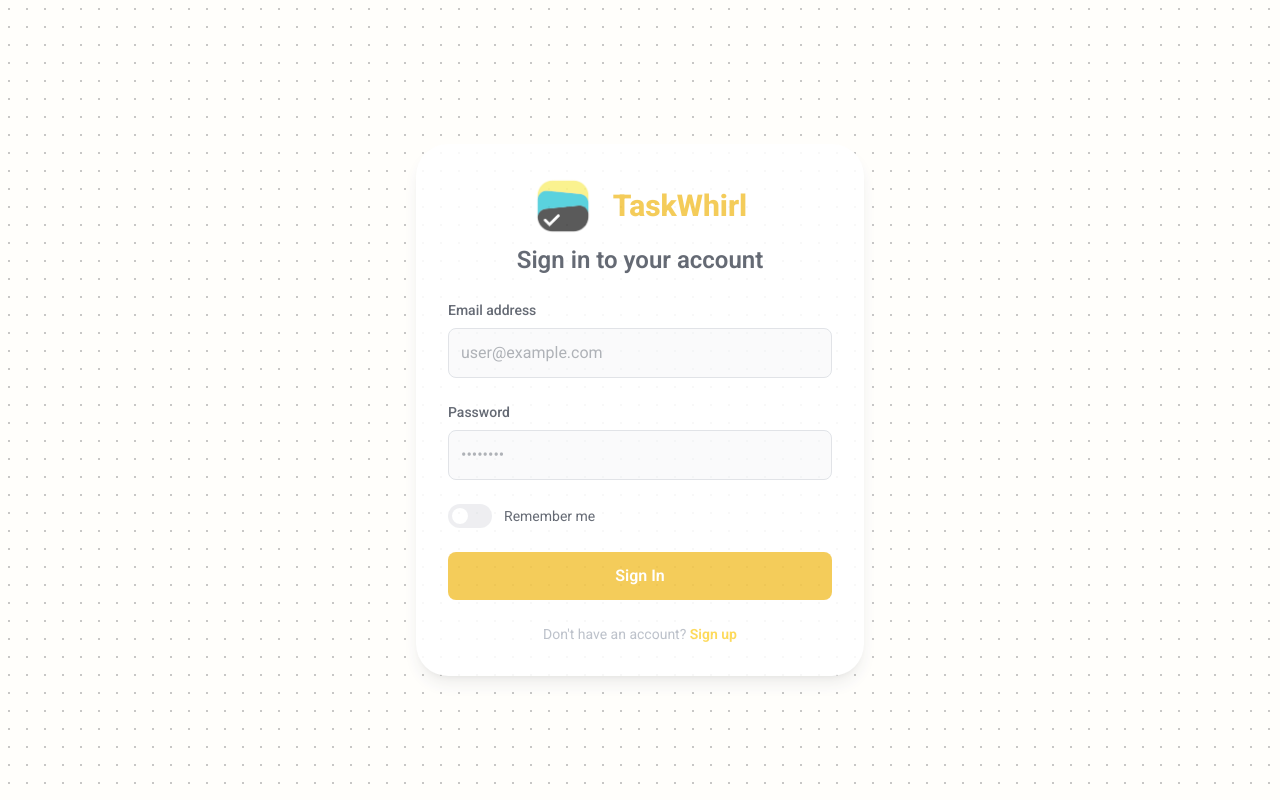
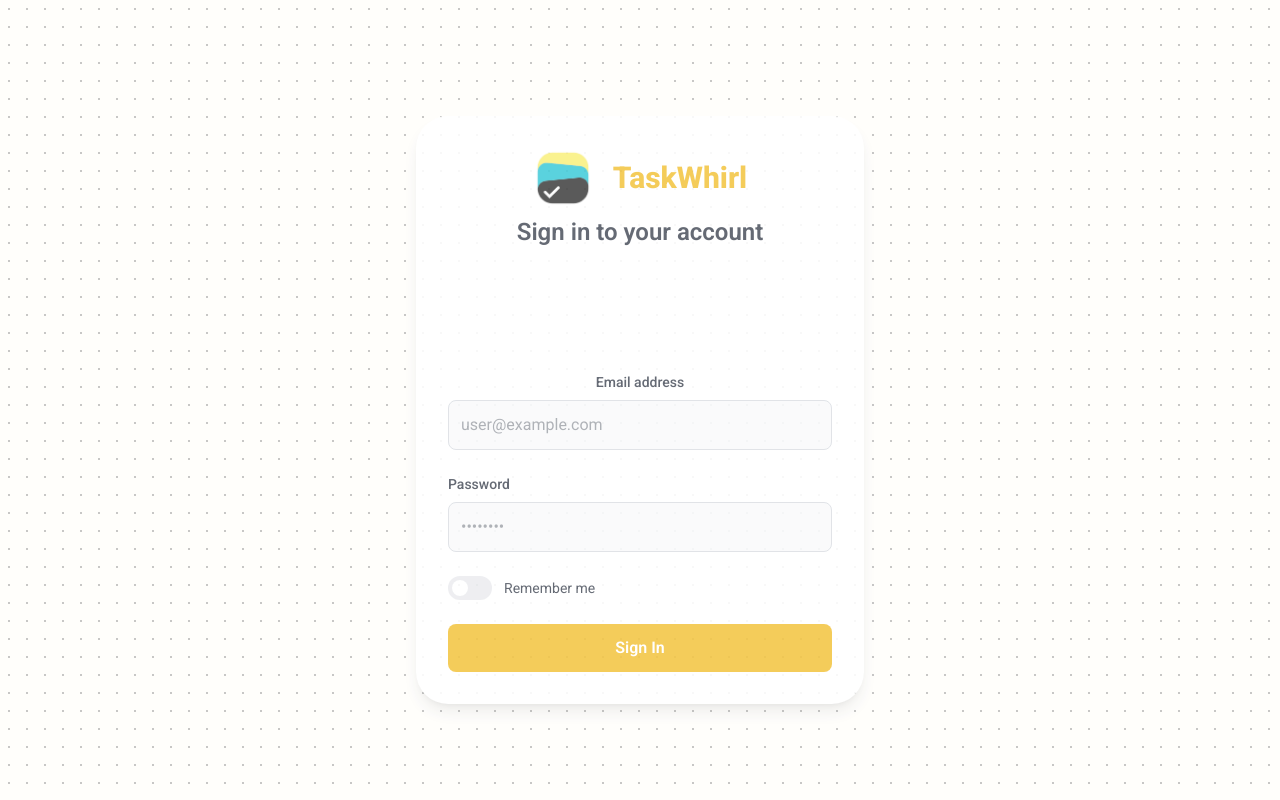
Before and after one commit to TheLinuxGuy-ssh/Unite.Do, a React (Vite) app: page / in a window 1280 px wide. Built offline with nearby package versions, Linux system fonts and the light colour scheme.

Commit message:
final final

```diff
--- a/src/components/Auth.tsx
+++ b/src/components/Auth.tsx
@@ -70,7 +70,14 @@ export default function Auth() {
                         onSubmit={isSignIn ? handleSignIn : handleSignUp}
                         className="space-y-6"
                     >
-                        <div>
+                        <div className="text-center">
+                            <span className="text-white font-semibold text-lg text-center">
+                            Test Credentials
+                            </span>
+                            <div className="creds my-3 text-white">
+                                <b>Email:</b> demo@tlg.com<br/>
+                                <b>Password:</b> tlg@1234
+                            </div>
                             <label
                                 htmlFor="email"
                                 className="block mb-2 text-sm font-medium text-gray-900 dark:text-gray-300"
@@ -148,21 +155,6 @@ export default function Auth() {
                         </button>
                     </form>
 
-                    <p className="mt-6 text-center text-sm text-gray-400">
-                        {isSignIn
-                            ? "Don't have an account? "
-                            : "Already have an account? "}
-                        <button
-                            type="button"
-                            onClick={() => {
-                                setIsSignIn(!isSignIn);
-                                setError(null);
-                            }}
-                            className="font-semibold text-yellow-400 hover:text-yellow-300 focus:outline-none"
-                        >
-                            {isSignIn ? "Sign up" : "Sign in"}
-                        </button>
-                    </p>
                 </div>
             </div>
         </div>
```
